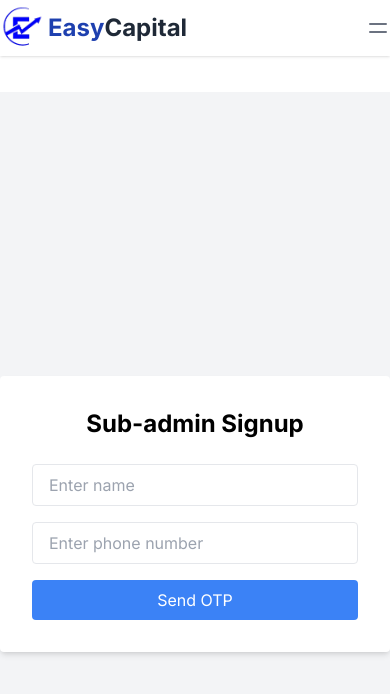
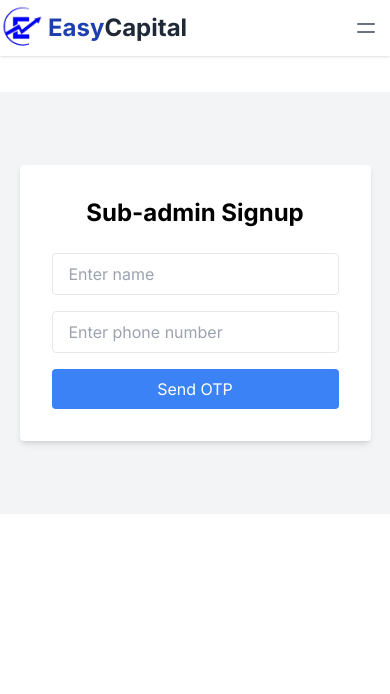
Before and after one commit to UtsavMehta1975/easy-capital-frontend, a Next.js app: page /admin/signup in a window 390 px wide. Shown: the top 694 px of the page. Built offline with nearby package versions, Linux system fonts and the light colour scheme; no server answers.

Commit message:
responsiveness fix

```diff
--- a/app/(admin)/admin/login/page.jsx
+++ b/app/(admin)/admin/login/page.jsx
@@ -46,8 +46,8 @@ export default function Login() {
 
 
     return (
-        <div className="flex justify-center items-center min-h-[50vh] bg-gray-100">
-            <div className="bg-white p-8 rounded shadow-md w-full max-w-md">
+        <div className="flex justify-center items-center min-h-[50vh]  bg-gray-100">
+            <div className="bg-white p-8 rounded shadow-md min-w-[300px] max-w-[90vw] mx-auto">
                 <h1 className="text-2xl font-bold text-center mb-6">Admin Login</h1>
                 <div className="space-y-4">
                     {!otpSent && (<input
--- a/app/(admin)/admin/signup/page.jsx
+++ b/app/(admin)/admin/signup/page.jsx
@@ -33,24 +33,24 @@ export default function SubAdminSignup() {
     };
 
     return (
-        <div className="flex justify-center items-center min-h-screen bg-gray-100">
-            <div className="bg-white p-8 rounded shadow-md w-full max-w-md">
+        <div className="flex justify-center items-center min-h-[50vh] bg-gray-100">
+            <div className="bg-white p-8 rounded shadow-md min-w-[300px] max-w-[90vw]">
                 <h1 className="text-2xl font-bold text-center mb-6">Sub-admin Signup</h1>
                 <div className="space-y-4">
-                    <input
+                    {!otpSent && (<input
                         type="text"
                         placeholder="Enter name"
                         value={name}
                         onChange={(e) => setName(e.target.value)}
                         className="w-full px-4 py-2 border rounded"
-                    />
-                    <input
+                    />)}
+                    {!otpSent && (<input
                         type="text"
                         placeholder="Enter phone number"
                         value={phoneNumber}
                         onChange={(e) => setPhoneNumber(e.target.value)}
                         className="w-full px-4 py-2 border rounded"
-                    />
+                    />)}
                     {otpSent && (
                         <input
                             type="text"
--- a/components/AdminComponents/navbar.jsx
+++ b/components/AdminComponents/navbar.jsx
@@ -24,7 +24,7 @@ export default function Navbar() {
                     </div>
 
                     {/* Mobile menu button */}
-                    <div className="flex lg:hidden">
+                    <div className="flex lg:hidden mr-3">
                         <button
                             onClick={() => setIsOpen(!isOpen)}
                             type="button"
```
